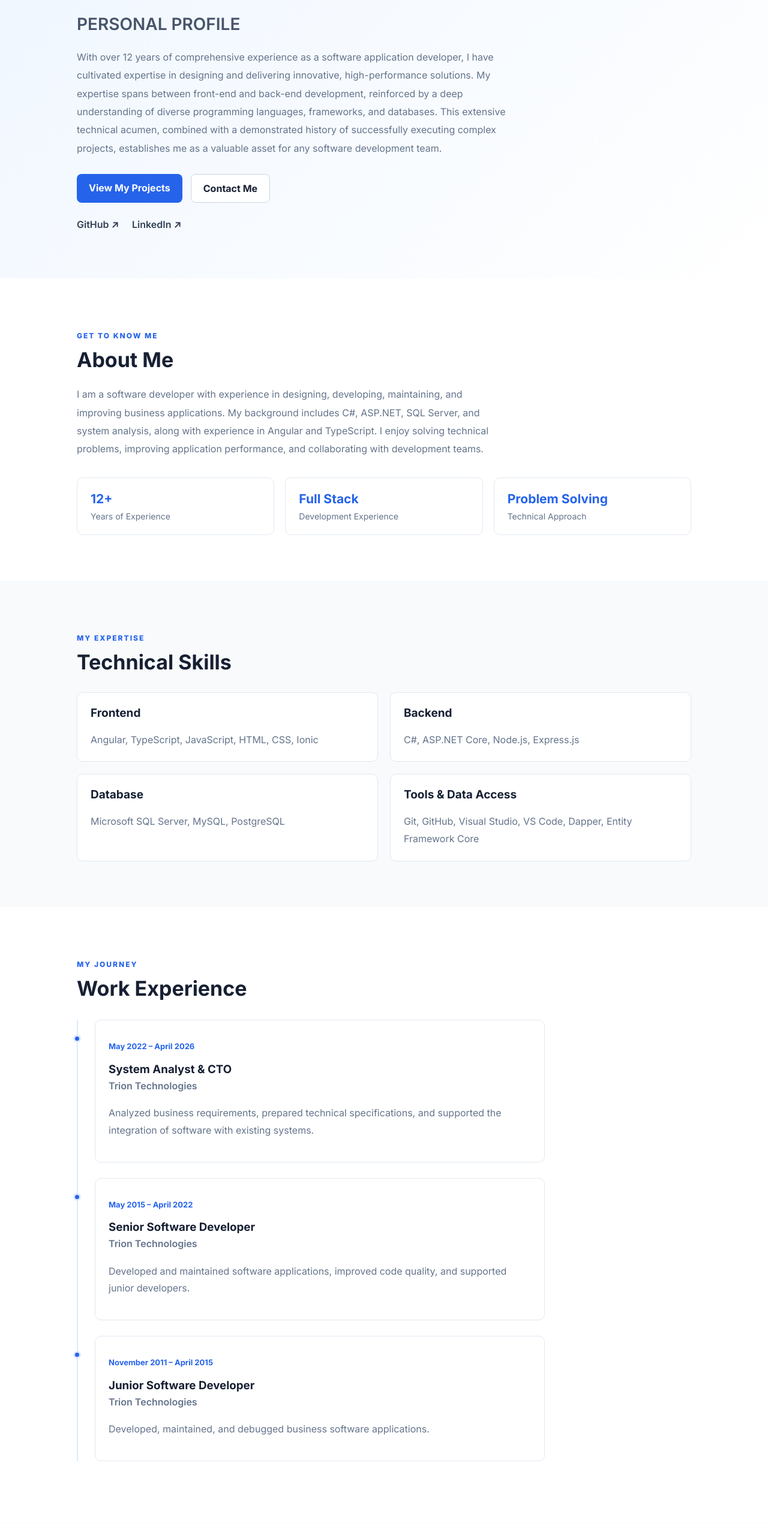
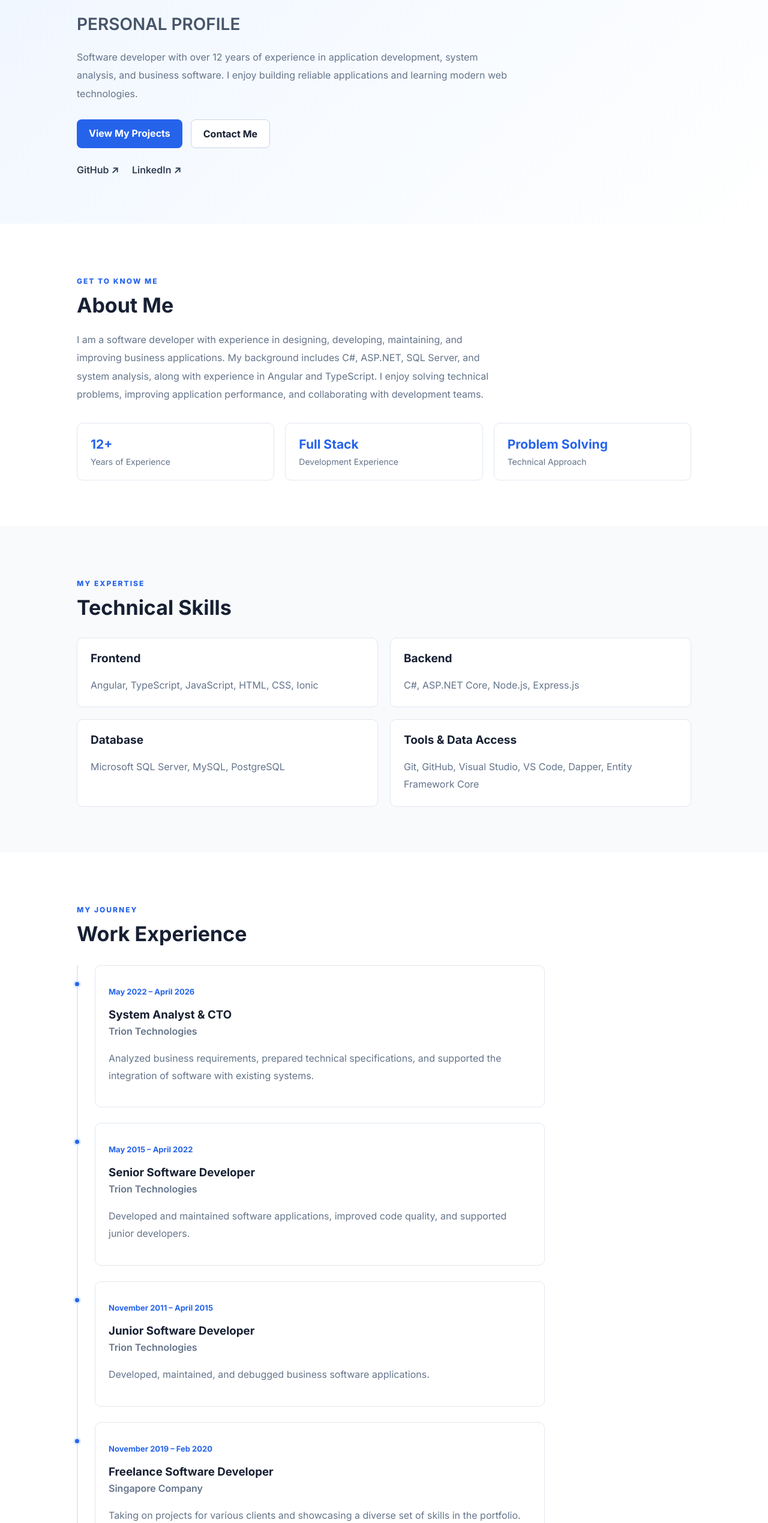
Before and after one commit to BaeEu/sabaloo-portfolio, an Angular app: page / in a window 1280 px wide. Shown: the part 261-2800 px from the top of the page at 60% size. Built offline with nearby package versions, Linux system fonts and the light colour scheme.

Commit message:
Add new article in Work Experience

```diff
--- a/src/app/app.component.html
+++ b/src/app/app.component.html
@@ -22,14 +22,10 @@
       <h2>PERSONAL PROFILE</h2>
 
       <p class="intro">
-        With over 12 years of comprehensive experience as a software
-        application developer, I have cultivated expertise in designing and
-        delivering innovative, high-performance solutions. My expertise spans
-        between front-end and back-end development, reinforced by a deep
-        understanding of diverse programming languages, frameworks, and
-        databases. This extensive technical acumen, combined with a
-        demonstrated history of successfully executing complex projects,
-        establishes me as a valuable asset for any software development team.
+        Software developer with over 12 years of experience in
+        application development, system analysis, and business software.
+        I enjoy building reliable applications and learning modern
+        web technologies.
       </p>
 
       <div class="actions">
@@ -150,6 +146,20 @@
           </p>
         </div>
       </article>
+
+      <article class="timeline-item">
+        <span class="timeline-dot"></span>
+        <div class="timeline-card">
+          <p class="date">November 2019 – Feb 2020</p>
+          <h3>Freelance Software Developer</h3>
+          <h4>Singapore Company</h4>
+          <p>
+            Taking on
+            projects for various clients and showcasing a diverse set of skills in the
+            portfolio.
+          </p>
+        </div>
+      </article>
     </div>
   </section>
 
```
